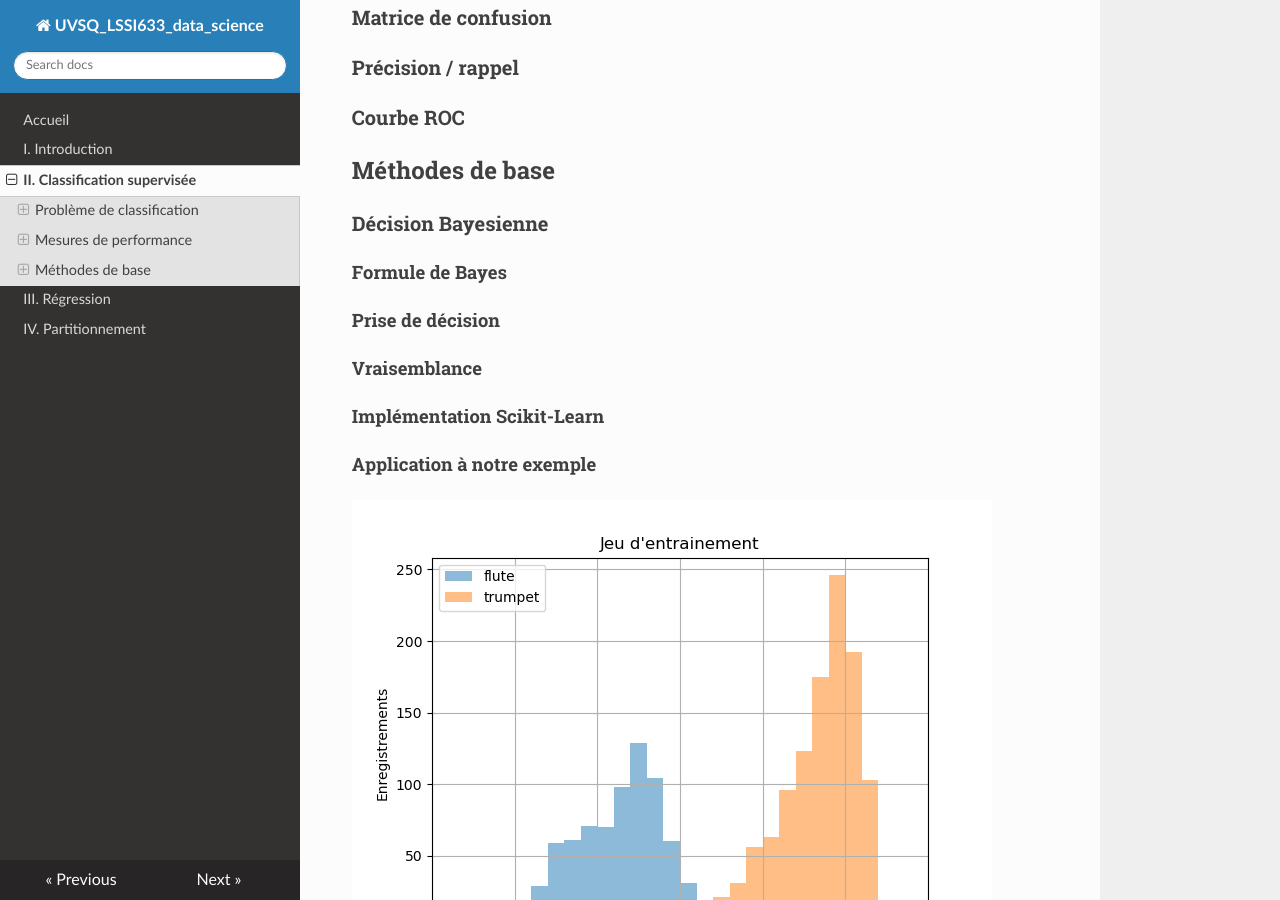
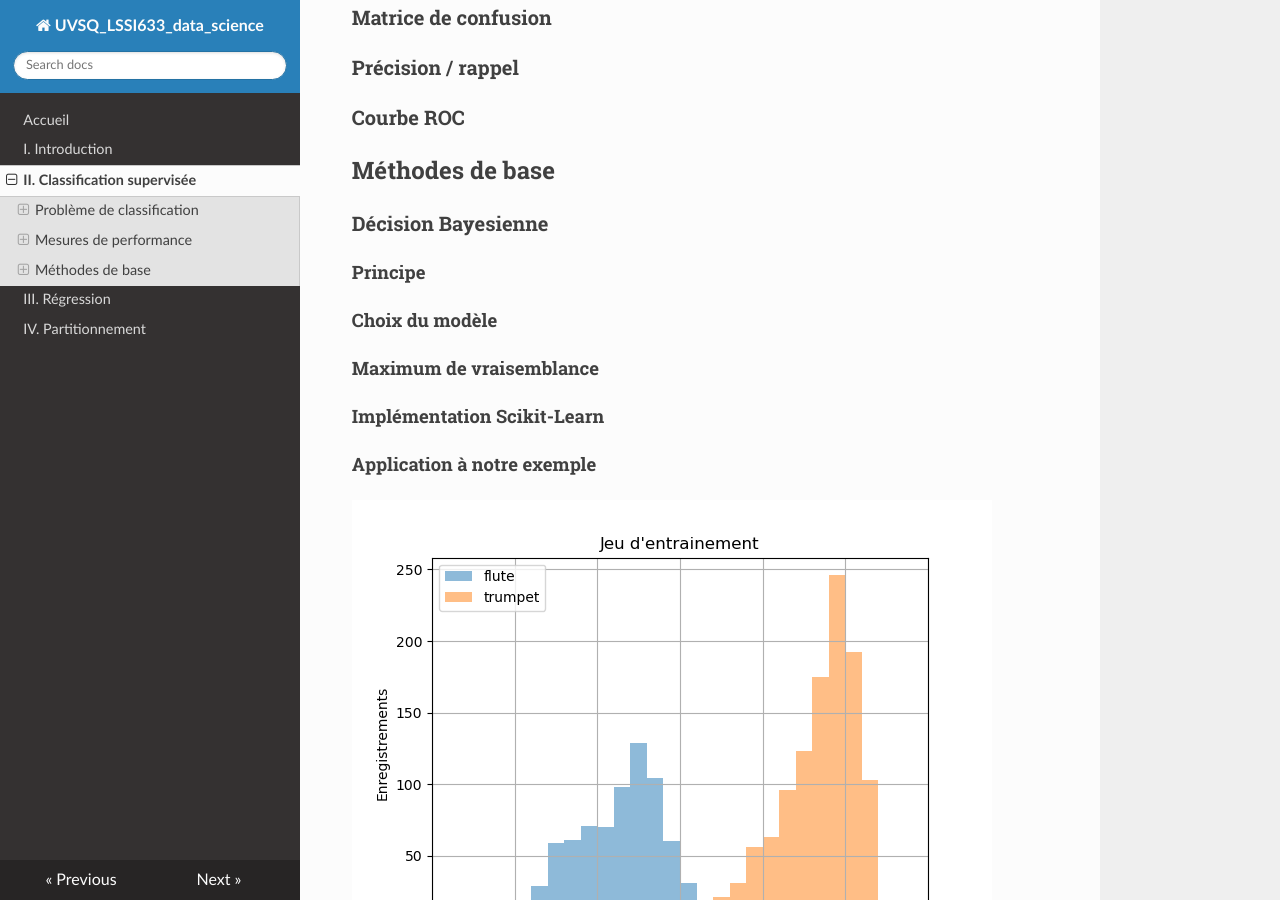
Before and after one commit to NicOudart/UVSQ_LSSI633_data_science, an MkDocs documentation site: the page built from docs/Chap2_Classification_supervisee.md, in a window 1280 px wide and 900 px high, scrolled down 3731 px. Built offline with MkDocs 1.6.1, drawn with Linux system fonts in a browser that asks for light colours; nearby versions of some CDN libraries.

Commit message:
-Progress on Chapter 2.

```diff
--- a/docs/Chap2_Classification_supervisee.md
+++ b/docs/Chap2_Classification_supervisee.md
@@ -104,11 +104,11 @@ Vouloir entrainer un modèle à reconnaitre un de ces instruments à partir de c
 
 ### Décision Bayesienne
 
-#### Formule de Bayes
+#### Principe
 
-#### Prise de décision
+#### Choix du modèle
 
-#### Vraisemblance
+#### Maximum de vraisemblance
 
 #### Implémentation Scikit-Learn
 
```
Also changed, not shown: other parts of docs/Chap2_Classification_supervisee.md (+5 -1 lines), docs/img/Chap2_exemple_modele.png (deleted), docs/img/Chap2_exemple_probabilite_observation.png (added), docs/img/Chap2_exemple_probabilites_aposteriori.png (added), docs/img/Chap2_exemple_probabilites_conditionnelles.png (added).
